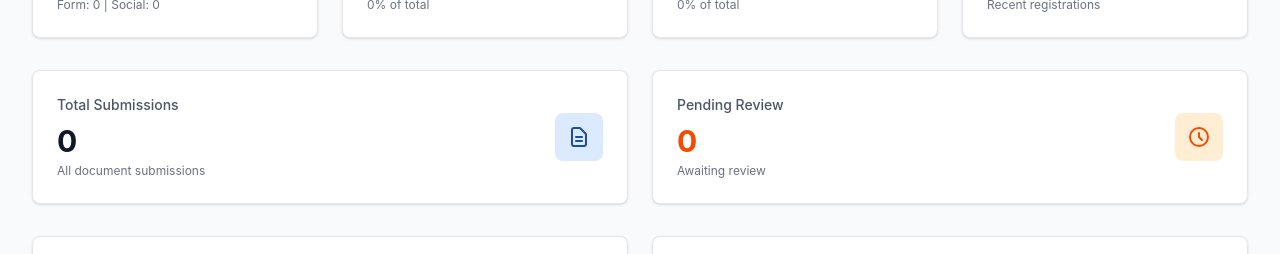
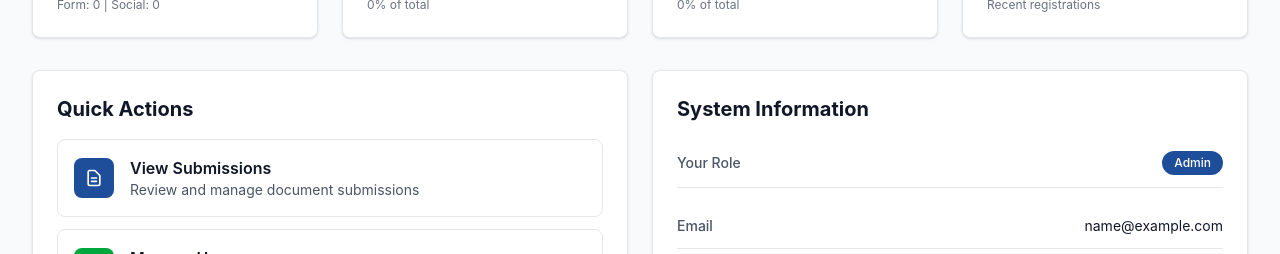
Before and after one commit to Omillo-Charles/New-Testament, a Next.js app: page /admin in a window 1280 px wide. Shown: the part 340-594 px from the top of the page. Built offline with nearby package versions, Linux system fonts and the light colour scheme; no server answers; sample sign-in values are in the browser's storage; a web font is replaced by a local one.

Commit message:
submissions fix

```diff
--- a/app/admin/page.js
+++ b/app/admin/page.js
@@ -8,8 +8,6 @@ export default function AdminDashboard() {
   const [user, setUser] = useState(null);
   const [loading, setLoading] = useState(true);
   const [stats, setStats] = useState({
-    totalSubmissions: 0,
-    pendingSubmissions: 0,
     totalUsers: 0,
     recentActivity: 0,
     verifiedUsers: 0,
@@ -79,37 +77,6 @@ export default function AdminDashboard() {
             socialAuthUsers: result.data.socialAuthUsers || 0,
           }));
         }
-      }
-
-      // Fetch submissions stats
-      const isProduction = typeof window !== 'undefined' && window.location.hostname !== 'localhost';
-      const submissionsApiUrl = isProduction
-        ? 'https://ntcogk-submissions-service.vercel.app/api' // Update this when you deploy
-        : (process.env.NEXT_PUBLIC_SUBMISSIONS_API_URL?.replace('/submissions', '') || "http://localhost:5501/api");
-
-      console.log("Fetching submission stats from:", `${submissionsApiUrl}/submissions/stats`);
-
-      const submissionsResponse = await fetch(`${submissionsApiUrl}/submissions/stats`, {
-        headers: {
-          Authorization: `Bearer ${token}`,
-        },
-      });
-
-      console.log("Submissions stats response status:", submissionsResponse.status);
-
-      if (submissionsResponse.ok) {
-        const submissionsResult = await submissionsResponse.json();
-        console.log("Submissions stats data:", submissionsResult);
-
-        if (submissionsResult.success) {
-          setStats(prevStats => ({
-            ...prevStats,
-            totalSubmissions: submissionsResult.data.total || 0,
-            pendingSubmissions: submissionsResult.data.pending || 0,
-          }));
-        }
-      } else {
-        console.error("Failed to fetch submission stats:", submissionsResponse.statusText);
       }
     } catch (error) {
       console.error("Error fetching stats:", error);
@@ -215,42 +182,7 @@ export default function AdminDashboard() {
           </div>
         </div>
 
-        {/* Submissions Stats */}
-        <div className="grid grid-cols-1 md:grid-cols-2 gap-6 mb-8">
-          <div className="bg-white rounded-lg shadow-sm border border-gray-200 p-6">
-            <div className="flex items-center justify-between">
-              <div>
-                <p className="text-sm font-medium text-gray-600">Total Submissions</p>
-                <p className="text-3xl font-bold text-gray-900 mt-2">{stats.totalSubmissions}</p>
-                <p className="text-xs text-gray-500 mt-1">
-                  All document submissions
-                </p>
-              </div>
-              <div className="w-12 h-12 bg-blue-100 rounded-lg flex items-center justify-center">
-                <svg className="w-6 h-6 text-[#1E4E9A]" fill="none" stroke="currentColor" viewBox="0 0 24 24">
-                  <path strokeLinecap="round" strokeLinejoin="round" strokeWidth={2} d="M9 12h6m-6 4h6m2 5H7a2 2 0 01-2-2V5a2 2 0 012-2h5.586a1 1 0 01.707.293l5.414 5.414a1 1 0 01.293.707V19a2 2 0 01-2 2z" />
-                </svg>
-              </div>
-            </div>
-          </div>
 
-          <div className="bg-white rounded-lg shadow-sm border border-gray-200 p-6">
-            <div className="flex items-center justify-between">
-              <div>
-                <p className="text-sm font-medium text-gray-600">Pending Review</p>
-                <p className="text-3xl font-bold text-orange-600 mt-2">{stats.pendingSubmissions}</p>
-                <p className="text-xs text-gray-500 mt-1">
-                  Awaiting review
-                </p>
-              </div>
-              <div className="w-12 h-12 bg-orange-100 rounded-lg flex items-center justify-center">
-                <svg className="w-6 h-6 text-orange-600" fill="none" stroke="currentColor" viewBox="0 0 24 24">
-                  <path strokeLinecap="round" strokeLinejoin="round" strokeWidth={2} d="M12 8v4l3 3m6-3a9 9 0 11-18 0 9 9 0 0118 0z" />
-                </svg>
-              </div>
-            </div>
-          </div>
-        </div>
 
         {/* Quick Actions */}
         <div className="grid grid-cols-1 lg:grid-cols-2 gap-6 mb-8">
@@ -322,11 +254,11 @@ export default function AdminDashboard() {
                 <span className="text-sm text-gray-900">
                   {user.lastLogin
                     ? new Date(user.lastLogin).toLocaleString('en-US', {
-                        month: 'short',
-                        day: 'numeric',
-                        hour: '2-digit',
-                        minute: '2-digit'
-                      })
+                      month: 'short',
+                      day: 'numeric',
+                      hour: '2-digit',
+                      minute: '2-digit'
+                    })
                     : "N/A"}
                 </span>
               </div>
```
